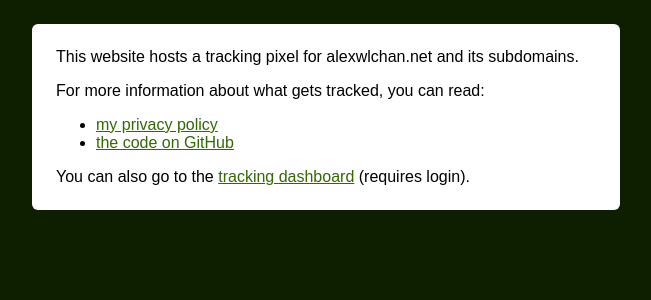
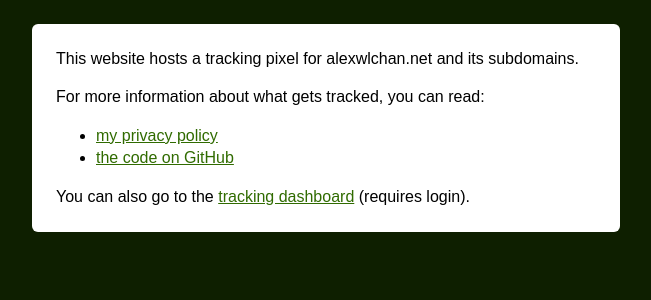
Before and after one commit to alexwlchan/analytics.alexwlchan.net, a Flask app: page / in a window 1280 px wide. Shown: the top 300 px of the page, without its empty margins (8-659 px from the left). Run offline with Flask 3, Linux system fonts and the light colour scheme.

Commit message:
Tweak the line spacing on the intro page

```diff
--- a/templates/index.html
+++ b/templates/index.html
@@ -3,10 +3,14 @@
 <style>
   section p:first-child { margin-top: 0;    }
   section p:last-child  { margin-bottom: 0; }
+
+  #intro {
+    line-height: 1.4em;
+  }
 </style>
 
 <main>
-  <section>
+  <section id="intro">
     <p>This website hosts a tracking pixel for alexwlchan.net and its subdomains.</p>
 
     <p>For more information about what gets tracked, you can read:</p>
```
